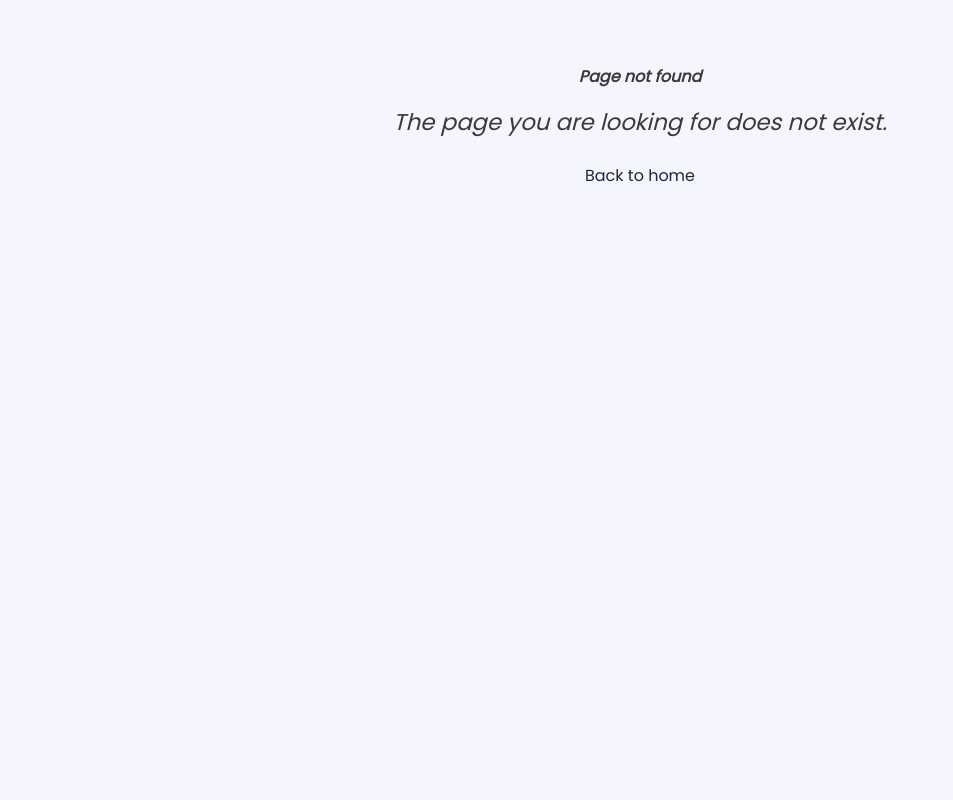
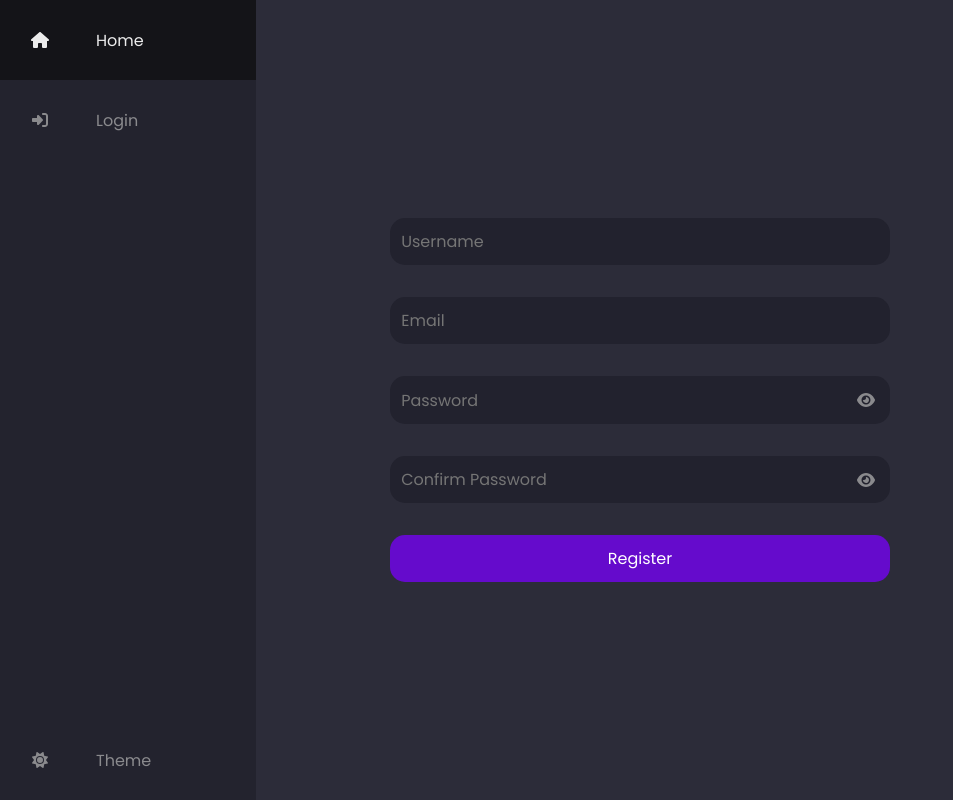
Before and after one commit to joaovitorwitt/saving-time, a React (Vite) app in the folder frontend/: page /register in a window 1280 px wide. Before the commit this address had no page. Shown: the whole page, without its empty margins (0-953 px from the left). Built offline with nearby package versions, Linux system fonts and the light colour scheme.

Commit message:
Feat: register page frontend

```diff
--- a/frontend/src/assets/styles/LoginPage.css
+++ b/frontend/src/assets/styles/LoginPage.css
@@ -21,6 +21,8 @@
 
 .login-form {
   position: relative;
+  width: 500px;
+  margin: 0 2%;
 }
 
 .form-row input {
@@ -30,6 +32,7 @@
   background-color: var(--login-input-background-color);
   margin: 1rem 0;
   color: var(--login-text-color);
+  width: 100%;
 }
 
 .form-row input:focus {
@@ -51,3 +54,24 @@
   color: var(--show-password-icon-color);
   cursor: pointer;
 }
+
+.error-message {
+  color: rgb(206, 87, 87);
+  position: absolute;
+  font-style: italic;
+}
+
+.register-page-cta {
+  color: var(--login-text-color);
+  font-weight: lighter;
+}
+
+.register-page-link {
+  text-decoration: none;
+  color: rgb(101, 11, 204);
+  font-weight: lighter;
+}
+
+.register-page-link:hover {
+  color: rgb(108, 43, 182);
+}
--- /dev/null
+++ b/frontend/src/assets/styles/RegisterPage.css
@@ -0,0 +1,41 @@
+:root {
+  --register-background-color: #2c2c39;
+  --register-text-color: #f5f5fd;
+  --register-input-background-color: #22222e;
+}
+
+[data-theme="light"] {
+  --register-background-color: #fdfdfd;
+  --register-text-color: #23232e;
+  --register-input-background-color: #e6e6e7;
+}
+
+.register-page {
+  background-color: var(--register-background-color);
+  height: 100vh;
+  display: flex;
+  justify-content: center;
+  align-items: center;
+}
+
+.register-form {
+  width: 500px;
+  margin: 0 2%;
+  position: relative;
+}
+
+.show-password-icon {
+  position: absolute;
+  right: 15px;
+  bottom: 190px;
+  color: var(--show-password-icon-color);
+  cursor: pointer;
+}
+
+.show-confirm-password-icon {
+  position: absolute;
+  right: 15px;
+  bottom: 110px;
+  color: var(--show-password-icon-color);
+  cursor: pointer;
+}
--- a/frontend/src/main.jsx
+++ b/frontend/src/main.jsx
@@ -7,6 +7,8 @@ import Settings from "./pages/Settings";
 import ErrorPage from "./pages/ErrorPage";
 import Progress from "./pages/Progress";
 import LoginPage from "./pages/LoginPage";
+import PrivateRoutes from "./utils/PrivateRoutes";
+import RegisterPage from "./pages/RegisterPage";
 
 const router = createBrowserRouter([
   {
@@ -27,6 +29,11 @@ const router = createBrowserRouter([
   {
     path: "/login",
     element: <LoginPage />,
+    errorElement: <ErrorPage />,
+  },
+  {
+    path: "/register",
+    element: <RegisterPage />,
     errorElement: <ErrorPage />,
   },
 ]);
--- a/frontend/src/pages/LoginPage.jsx
+++ b/frontend/src/pages/LoginPage.jsx
@@ -4,7 +4,7 @@ import { useTheme } from "../main";
 import { FontAwesomeIcon } from "@fortawesome/react-fontawesome";
 import { faEye, faEyeSlash } from "@fortawesome/free-solid-svg-icons";
 import { useEffect, useState } from "react";
-import { useNavigate } from "react-router-dom";
+import { useNavigate, Link } from "react-router-dom";
 
 export default function LoginPage() {
   const navigate = useNavigate();
@@ -44,6 +44,7 @@ export default function LoginPage() {
         navigate("/");
         console.log(data);
       } else {
+        console.log(data);
         setErrorMessage(data.message);
         console.log(errorMessage);
       }
@@ -59,11 +60,26 @@ export default function LoginPage() {
     );
   }
 
+  useEffect(() => {
+    if (errorMessage) {
+      const timer = setTimeout(() => {
+        setErrorMessage("");
+      }, 5000);
+      return () => clearTimeout(timer);
+    }
+  }, [errorMessage]);
+
   return (
     <>
       <Navbar />
       <div className="login-page" data-theme={currentTheme}>
         <form onSubmit={handleLogin} className="login-form">
+          <h3 className="register-page-cta">
+            First time here?{" "}
+            <Link className="register-page-link" to={"/register"}>
+              create an account
+            </Link>
+          </h3>
           <div className="form-row">
             <input
               type="text"
@@ -107,6 +123,9 @@ export default function LoginPage() {
           <div className="form-row">
             <input type="submit" value="Login" className="submit-input" />
           </div>
+          <div className="error-message">
+            <p>{errorMessage}</p>
+          </div>
         </form>
       </div>
     </>
--- /dev/null
+++ b/frontend/src/pages/RegisterPage.jsx
@@ -0,0 +1,102 @@
+import Navbar from "../components/Navbar";
+import { useTheme } from "../main";
+import "../assets/styles/RegisterPage.css";
+import { useState } from "react";
+import { FontAwesomeIcon } from "@fortawesome/react-fontawesome";
+import { faEye, faEyeSlash } from "@fortawesome/free-solid-svg-icons";
+
+export default function RegisterPage() {
+  const { currentTheme, toggleTheme } = useTheme();
+
+  const [username, setUsername] = useState("");
+  const [email, setEmail] = useState("");
+  const [password, setPassword] = useState("");
+  const [confirmPassword, setConfirmPassword] = useState("");
+
+  const [passwordVisibility, setPasswordVisibility] = useState("password");
+  const passwordVisibilityIcon =
+    passwordVisibility === "password" ? faEye : faEyeSlash;
+
+  function togglePasswordVisibility() {
+    setPasswordVisibility((prevVisibility) =>
+      prevVisibility === "password" ? "text" : "password"
+    );
+  }
+
+  const [confirmPasswordVisibility, setConfirmPasswordVisibility] =
+    useState("password");
+  const confirmPasswordVisibilityIcon =
+    confirmPasswordVisibility === "password" ? faEye : faEyeSlash;
+
+  function toggleConfirmPasswordVisibility() {
+    setConfirmPasswordVisibility((prevVisibility) =>
+      prevVisibility === "password" ? "text" : "password"
+    );
+  }
+  return (
+    <>
+      <Navbar />
+      <div className="register-page" data-theme={currentTheme}>
+        <form className="register-form">
+          <div className="form-row">
+            <input
+              type="text"
+              placeholder="Username"
+              value={username}
+              onChange={(e) => setUsername(e.target.value)}
+              autoComplete="off"
+              className="username-input"
+            />
+          </div>
+
+          <div className="form-row">
+            <input
+              type="email"
+              placeholder="Email"
+              value={email}
+              onChange={(e) => setEmail(e.target.value)}
+              autoComplete="off"
+              className="email-input"
+            />
+          </div>
+
+          <div className="form-row">
+            <input
+              type={passwordVisibility}
+              placeholder="Password"
+              value={password}
+              onChange={(e) => setPassword(e.target.value)}
+              autoComplete="off"
+              className="password-input"
+            />
+            <FontAwesomeIcon
+              icon={passwordVisibilityIcon}
+              className="show-password-icon"
+              onClick={togglePasswordVisibility}
+            />
+          </div>
+
+          <div className="form-row">
+            <input
+              type={confirmPasswordVisibility}
+              placeholder="Confirm Password"
+              value={confirmPassword}
+              onChange={(e) => setConfirmPassword(e.target.value)}
+              autoComplete="off"
+              className="password-input"
+            />
+            <FontAwesomeIcon
+              icon={confirmPasswordVisibilityIcon}
+              className="show-confirm-password-icon"
+              onClick={toggleConfirmPasswordVisibility}
+            />
+          </div>
+
+          <div className="form-row">
+            <input type="submit" className="submit-input" value={"Register"} />
+          </div>
+        </form>
+      </div>
+    </>
+  );
+}
```
Also changed, not shown: 1 other file (tests, documents, lock files or other folders).
